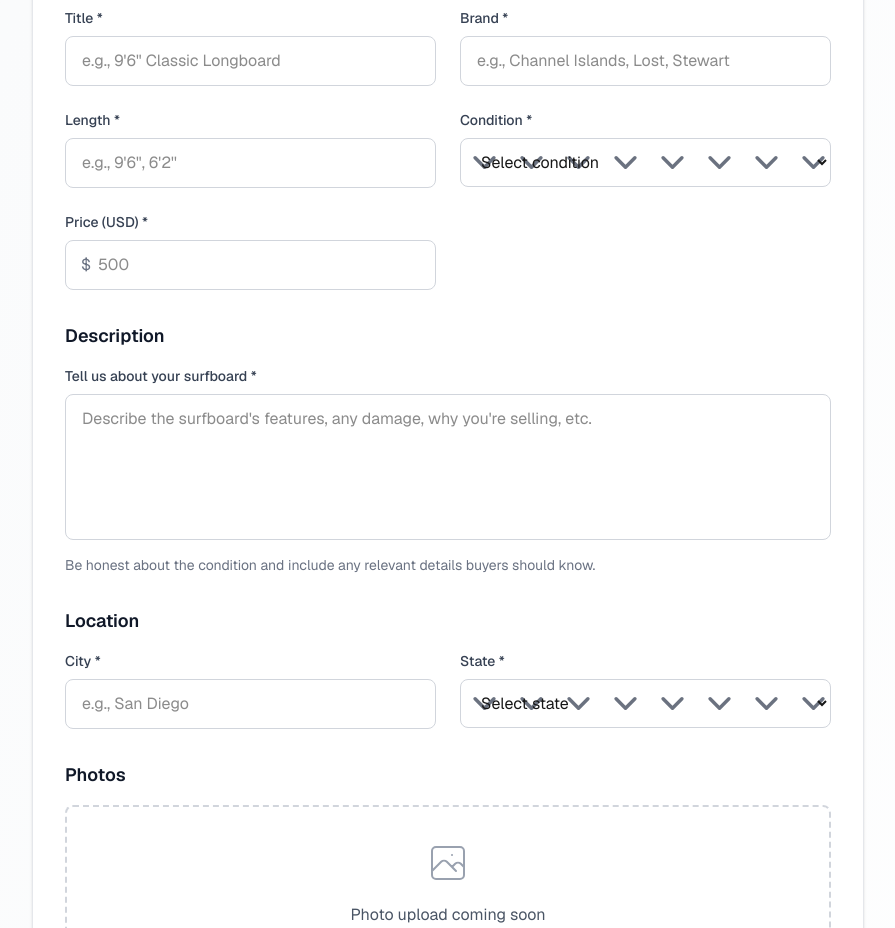
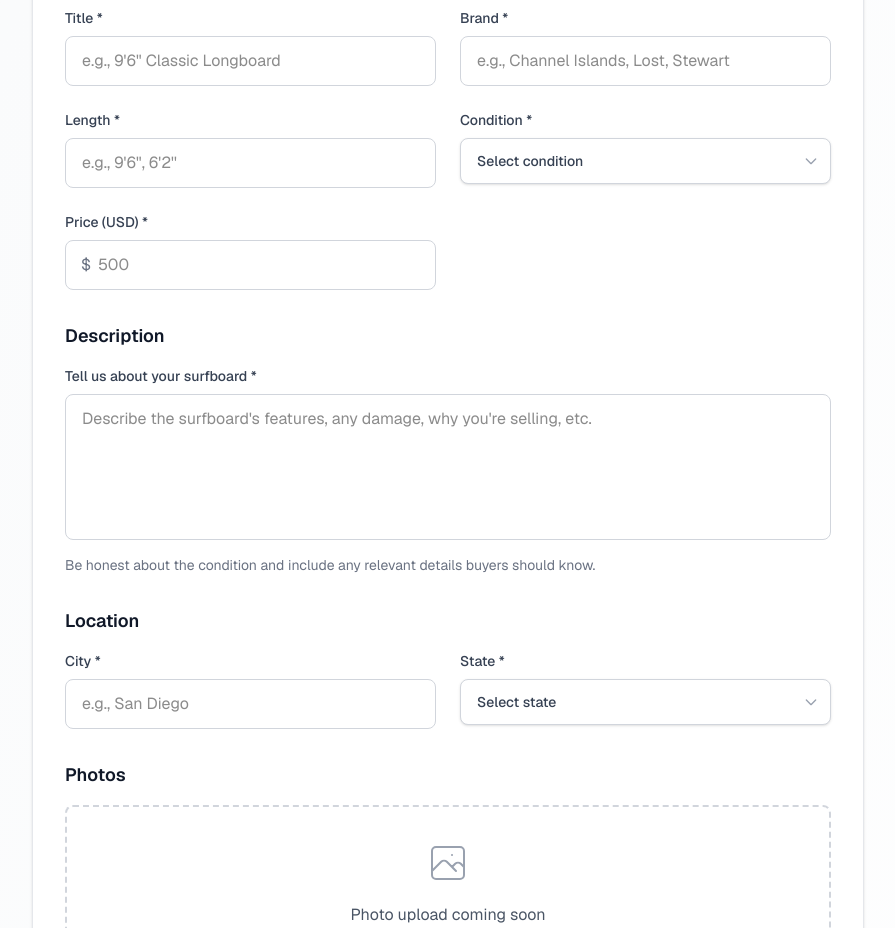
Before and after one commit to knoelljack/brdsrc, a Next.js app: page /sell in a window 1280 px wide. Shown: the part 500-1428 px from the top of the page, without its empty margins (192-1087 px from the left). Built offline with nearby package versions, Linux system fonts and the light colour scheme; no server answers.

Commit message:
fix: make select with icon its own microcomponent

```diff
--- a/app/components/ui/FilterBar.tsx
+++ b/app/components/ui/FilterBar.tsx
@@ -1,4 +1,5 @@
 import { getUniqueStates, getLocationsByState } from '@/app/data/surfboards';
+import SelectWithIcon from './SelectWithIcon';
 
 interface FilterBarProps {
   locationFilter: string;
@@ -34,34 +35,6 @@ export default function FilterBar({
 
   const selectClassName =
     'custom-select appearance-none bg-white px-4 py-2.5 pr-10 border border-gray-300 rounded-lg text-sm font-medium text-gray-700 shadow-sm focus:outline-none focus:ring-2 focus:ring-gray-500 focus:border-gray-500 hover:border-gray-400 transition-colors cursor-pointer w-full min-w-0';
-
-  const SelectWithIcon = ({
-    children,
-    className,
-    ...props
-  }: {
-    children: React.ReactNode;
-    className?: string;
-  } & React.SelectHTMLAttributes<HTMLSelectElement>) => (
-    <div className="relative">
-      <select className={className} {...props}>
-        {children}
-      </select>
-      <svg
-        className="absolute right-3 top-1/2 transform -translate-y-1/2 w-4 h-4 text-gray-400 pointer-events-none"
-        fill="none"
-        stroke="currentColor"
-        viewBox="0 0 24 24"
-      >
-        <path
-          strokeLinecap="round"
-          strokeLinejoin="round"
-          strokeWidth={2}
-          d="M19 9l-7 7-7-7"
-        />
-      </svg>
-    </div>
-  );
 
   return (
     <div className="mb-8">
--- a/app/components/ui/NearMeSection.tsx
+++ b/app/components/ui/NearMeSection.tsx
@@ -3,6 +3,7 @@
 import { useState, useEffect } from 'react';
 import { getSurfboardsNearLocation, Surfboard } from '@/app/data/surfboards';
 import SurfboardCard from './SurfboardCard';
+import SelectWithIcon from './SelectWithIcon';
 
 interface NearMeSectionProps {
   defaultRadius?: number;
@@ -23,35 +24,7 @@ export default function NearMeSection({
   const [hasRequested, setHasRequested] = useState(false);
 
   const selectClassName =
-    'appearance-none bg-white px-3 py-2 pr-8 border border-gray-300 rounded-lg text-sm font-medium text-gray-700 shadow-sm focus:outline-none focus:ring-2 focus:ring-gray-500 focus:border-gray-500 hover:border-gray-400 transition-colors cursor-pointer w-full';
-
-  const SelectWithIcon = ({
-    children,
-    className,
-    ...props
-  }: {
-    children: React.ReactNode;
-    className?: string;
-  } & React.SelectHTMLAttributes<HTMLSelectElement>) => (
-    <div className="relative">
-      <select className={className} {...props}>
-        {children}
-      </select>
-      <svg
-        className="absolute right-2 top-1/2 transform -translate-y-1/2 w-4 h-4 text-gray-400 pointer-events-none"
-        fill="none"
-        stroke="currentColor"
-        viewBox="0 0 24 24"
-      >
-        <path
-          strokeLinecap="round"
-          strokeLinejoin="round"
-          strokeWidth={2}
-          d="M19 9l-7 7-7-7"
-        />
-      </svg>
-    </div>
-  );
+    'custom-select appearance-none bg-white px-3 py-2 pr-8 border border-gray-300 rounded-lg text-sm font-medium text-gray-700 shadow-sm focus:outline-none focus:ring-2 focus:ring-gray-500 focus:border-gray-500 hover:border-gray-400 transition-colors cursor-pointer w-full';
 
   const requestLocation = () => {
     if (!navigator.geolocation) {
--- /dev/null
+++ b/app/components/ui/SelectWithIcon.tsx
@@ -0,0 +1,37 @@
+import React from 'react';
+
+interface SelectWithIconProps
+  extends React.SelectHTMLAttributes<HTMLSelectElement> {
+  children: React.ReactNode;
+  className?: string;
+}
+
+export default function SelectWithIcon({
+  children,
+  className = '',
+  ...props
+}: SelectWithIconProps) {
+  const defaultClassName =
+    'custom-select appearance-none bg-white px-4 py-3 pr-10 border border-gray-300 rounded-lg text-sm font-medium text-gray-700 shadow-sm focus:outline-none focus:ring-2 focus:ring-gray-500 focus:border-gray-500 hover:border-gray-400 transition-colors cursor-pointer w-full';
+
+  return (
+    <div className="relative">
+      <select className={className || defaultClassName} {...props}>
+        {children}
+      </select>
+      <svg
+        className="absolute right-3 top-1/2 transform -translate-y-1/2 w-4 h-4 text-gray-400 pointer-events-none"
+        fill="none"
+        stroke="currentColor"
+        viewBox="0 0 24 24"
+      >
+        <path
+          strokeLinecap="round"
+          strokeLinejoin="round"
+          strokeWidth={2}
+          d="M19 9l-7 7-7-7"
+        />
+      </svg>
+    </div>
+  );
+}
--- a/app/sell/page.tsx
+++ b/app/sell/page.tsx
@@ -3,6 +3,7 @@
 import { useState } from 'react';
 import Header from '../components/layout/Header';
 import Footer from '../components/layout/Footer';
+import SelectWithIcon from '../components/ui/SelectWithIcon';
 
 export default function SellPage() {
   const [formData, setFormData] = useState({
@@ -18,6 +19,9 @@ export default function SellPage() {
     contactEmail: '',
     contactPhone: '',
   });
+
+  const selectClassName =
+    'custom-select appearance-none bg-white px-4 py-3 pr-10 border border-gray-300 rounded-lg text-sm font-medium text-gray-700 shadow-sm focus:outline-none focus:ring-2 focus:ring-gray-500 focus:border-gray-500 hover:border-gray-400 transition-colors cursor-pointer w-full';
 
   const handleInputChange = (
     e: React.ChangeEvent<
@@ -163,13 +167,13 @@ export default function SellPage() {
                   >
                     Condition *
                   </label>
-                  <select
+                  <SelectWithIcon
                     id="condition"
                     name="condition"
                     value={formData.condition}
                     onChange={handleInputChange}
                     required
-                    className="w-full px-4 py-3 border border-gray-300 rounded-lg focus:outline-none focus:ring-2 focus:ring-gray-500 focus:border-gray-500"
+                    className={selectClassName}
                   >
                     <option value="">Select condition</option>
                     <option value="Excellent">Excellent</option>
@@ -177,7 +181,7 @@ export default function SellPage() {
                     <option value="Good">Good</option>
                     <option value="Fair">Fair</option>
                     <option value="Poor">Poor</option>
-                  </select>
+                  </SelectWithIcon>
                 </div>
 
                 <div>
@@ -268,13 +272,13 @@ export default function SellPage() {
                   >
                     State *
                   </label>
-                  <select
+                  <SelectWithIcon
                     id="state"
                     name="state"
                     value={formData.state}
                     onChange={handleInputChange}
                     required
-                    className="w-full px-4 py-3 border border-gray-300 rounded-lg focus:outline-none focus:ring-2 focus:ring-gray-500 focus:border-gray-500"
+                    className={selectClassName}
                   >
                     <option value="">Select state</option>
                     <option value="CA">California</option>
@@ -286,7 +290,7 @@ export default function SellPage() {
                     <option value="WA">Washington</option>
                     <option value="VA">Virginia</option>
                     <option value="AZ">Arizona</option>
-                  </select>
+                  </SelectWithIcon>
                 </div>
               </div>
             </div>
```
